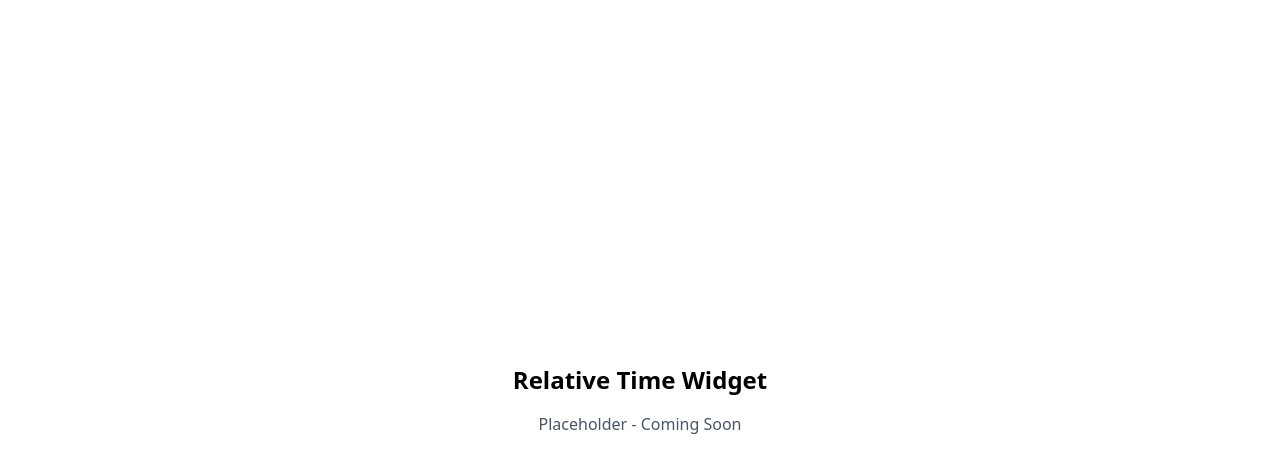
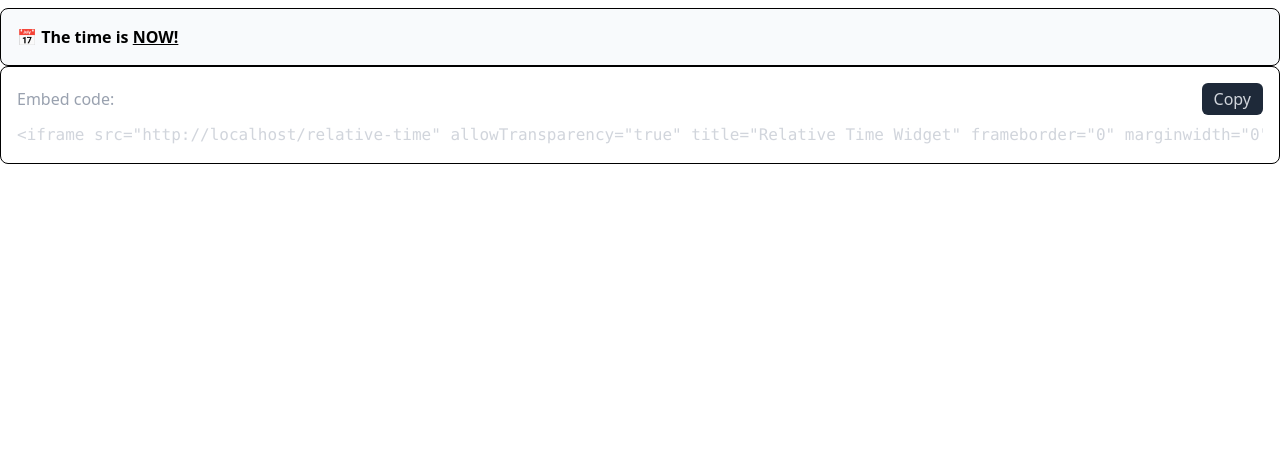
Before and after one commit to gunt3001/widgets, a SvelteKit app: page /relative-time in a window 1280 px wide. Shown: the top 472 px of the page. Built offline with nearby package versions, Linux system fonts and the light colour scheme.

Commit message:
feat: ported relative-time widget from old project

```diff
--- a/src/routes/relative-time/+page.svelte
+++ b/src/routes/relative-time/+page.svelte
@@ -1,12 +1,125 @@
 <script lang="ts">
-	// Placeholder for relative time widget
-	// This widget will display the relative time between a specified time and current time
-	// Examples: "2 hours ago", "in 3 days", "just now"
+	import { page } from "$app/state";
+	import { browser } from "$app/environment";
+
+	const timeParam = getTimeParam();
+	const timeSince = calculateTimeSince(timeParam);
+
+	function isInIframe(): boolean {
+		try {
+			return window.self !== window.top;
+		} catch (e) {
+			return true;
+		}
+	}
+
+	function getEmbedCode(): string {
+		const url = page.url;
+
+		return `<iframe src="${url.toString()}" allowTransparency="true" title="Relative Time Widget" frameborder="0" marginwidth="0" marginheight="0" scrolling="NO" width="100%" height="80"></iframe>`;
+	}
+
+	function setClipboard(text: string): void {
+		navigator.clipboard.writeText(text);
+	}
+
+	function getTimeParam(): string | null {
+		if (!browser) {
+			return null;
+		}
+		const hash = window.location.hash.substring(1); // Remove the leading '#'
+		if (hash.length != 7) {
+			return null;
+		}
+		return hash;
+	}
+
+	function calculateTimeSince(
+		dateString: string | null,
+	): { years: number; months: number } | null {
+		if (dateString === null) {
+			return null;
+		}
+
+		const inputDate = new Date(dateString + "-01");
+		const currentDate = new Date();
+
+		if (inputDate > currentDate) {
+			return null;
+		}
+
+		let years = currentDate.getFullYear() - inputDate.getFullYear();
+		let months = currentDate.getMonth() - inputDate.getMonth();
+		const day = currentDate.getDate() - inputDate.getDate();
+
+		if (day < 0) {
+			months--;
+		}
+
+		if (months < 0) {
+			months += 12;
+			years--;
+		}
+
+		return { years: years, months: months };
+	}
 </script>
 
-<div class="flex items-center justify-center min-h-screen p-4">
-	<div class="text-center">
-		<h1 class="text-2xl font-bold mb-4">Relative Time Widget</h1>
-		<p class="text-gray-600">Placeholder - Coming Soon</p>
+<div class="w-screen py-2 bg-transparent">
+	<div
+		class="w-full border rounded-lg p-4 text-black bg-slate-50 dark:bg-slate-900 dark:text-white"
+	>
+		<b
+			>📅
+			{#if timeSince === null}
+				The time is <a
+					class="underline"
+					href="https://www.youtube.com/watch?v=svjMiqVeiG8">NOW!</a
+				>
+			{:else}
+				<span>
+					{#if timeSince.years > 1}
+						{timeSince.years} years
+					{:else if timeSince.years == 1}
+						A year
+					{/if}
+				</span>
+				<span>
+					{#if timeSince.years > 0 && timeSince.months > 1}
+						and {timeSince.months} months
+					{:else if timeSince.years > 0 && timeSince.months == 1}
+						and a month
+					{:else if timeSince.months > 1}
+						{timeSince.months} months
+					{:else if timeSince.months == 1}
+						A month
+					{/if}
+				</span>
+				{#if timeSince.years <= 0 && timeSince.months <= 0}
+					<span>Less than a month </span>
+				{/if}
+				ago.
+			{/if}
+		</b>
 	</div>
+
+	{#if !isInIframe()}
+		<div
+			class="w-full border rounded-lg p-4 text-black dark:bg-slate-900 dark:text-white"
+		>
+			<div class="flex justify-between items-center mb-2">
+				<span class="text-gray-400">Embed code:</span>
+				<button
+					on:click={(_) => setClipboard(getEmbedCode())}
+					class="code bg-gray-800 hover:bg-gray-700 text-gray-300 px-3 py-1 rounded-md"
+				>
+					Copy
+				</button>
+			</div>
+			<div class="overflow-x-auto">
+				<pre class="text-gray-300">
+<code>{getEmbedCode()}</code></pre>
+			</div>
+		</div>
+	{/if}
 </div>
```
